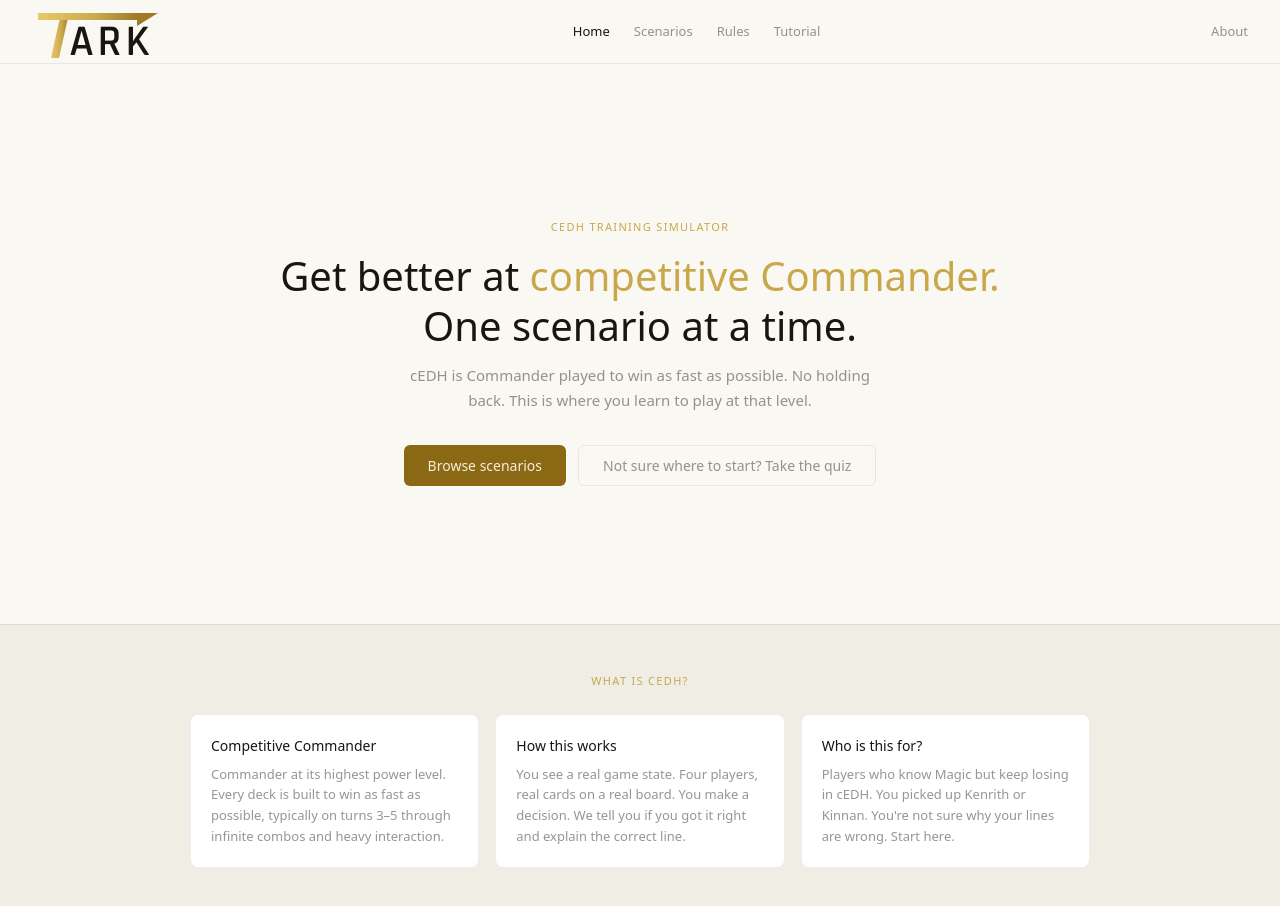
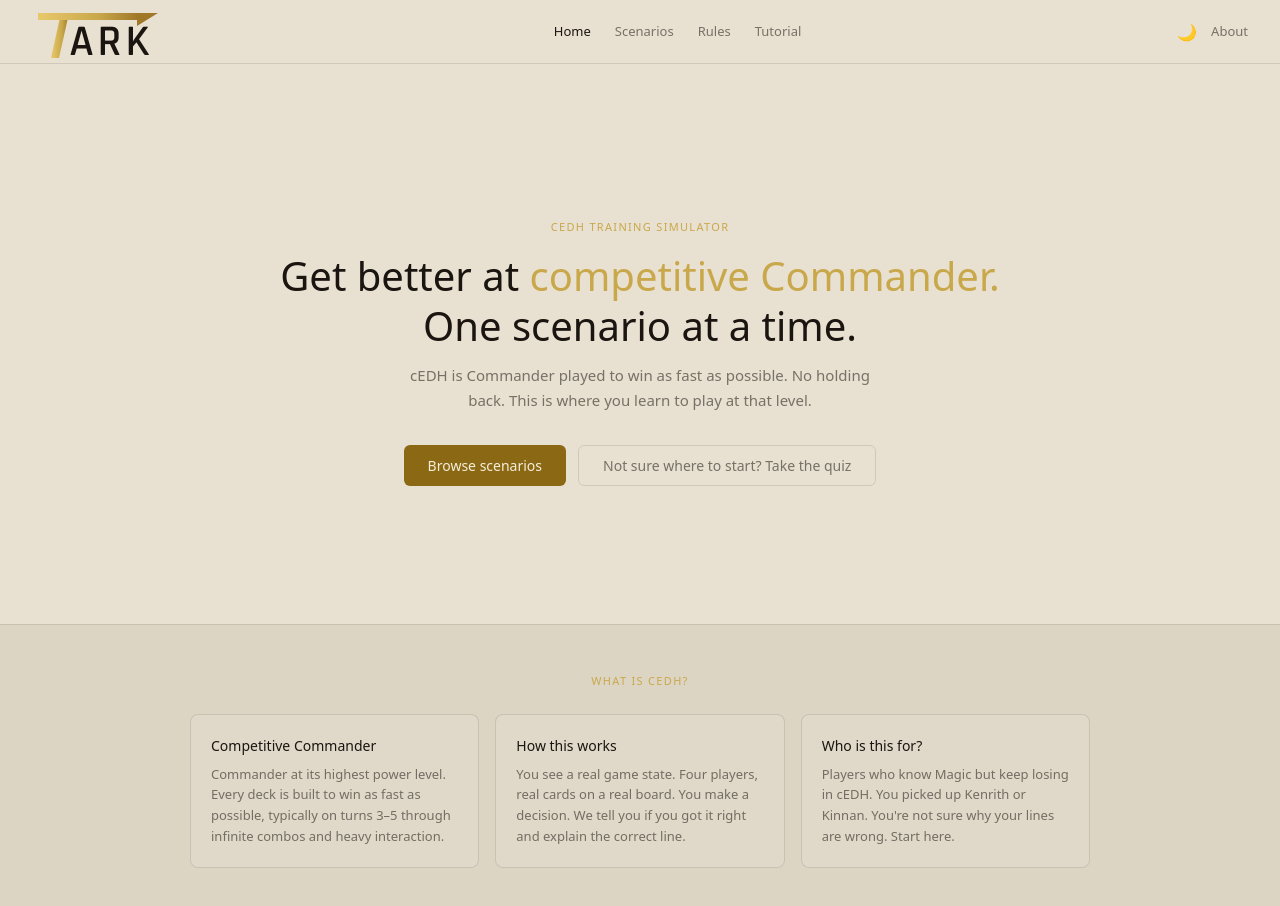
Before and after one commit to TrimStream/SpellTable, a React (Vite) app in the folder frontend/: page / in a window 1280 px wide. Shown: the top 906 px of the page. Built offline with nearby package versions, Linux system fonts and the light colour scheme.

Commit message:
Add theme context and toggle functionality with corresponding styles

```diff
--- a/frontend/src/App.tsx
+++ b/frontend/src/App.tsx
@@ -6,6 +6,7 @@ import { BoardPage } from './pages/BoardPage/BoardPage';
 import { About } from './pages/About/About';
 import { Rules } from './pages/Rules/Rules';
 import { Tutorial } from './pages/Tutorial/Tutorial';
+import { ThemeProvider } from './context/ThemeContext';
 
 const router = createBrowserRouter([
   {
@@ -29,5 +30,9 @@ const router = createBrowserRouter([
 ]);
 
 export default function App() {
-  return <RouterProvider router={router} />;
+  return (
+      <ThemeProvider>
+        <RouterProvider router={router} />
+      </ThemeProvider>
+  );
 }
--- /dev/null
+++ b/frontend/src/context/ThemeContext.tsx
@@ -0,0 +1,40 @@
+import { createContext, useContext, useEffect, useState } from 'react';
+
+type Theme = 'dark' | 'light';
+
+interface ThemeContextType {
+    theme: Theme;
+    toggle: () => void;
+}
+
+export const ThemeContext = createContext<ThemeContextType>({
+    theme: 'dark',
+    toggle: () => {},
+});
+
+export function ThemeProvider({ children }: { children: React.ReactNode }) {
+    const [theme, setTheme] = useState<Theme>(() => {
+        const saved = localStorage.getItem('tark_theme') as Theme | null;
+        if (saved) return saved;
+        return window.matchMedia('(prefers-color-scheme: dark)').matches ? 'dark' : 'light';
+    });
+
+    useEffect(() => {
+        document.documentElement.setAttribute('data-theme', theme);
+        localStorage.setItem('tark_theme', theme);
+    }, [theme]);
+
+    function toggle() {
+        setTheme(prev => prev === 'dark' ? 'light' : 'dark');
+    }
+
+    return (
+        <ThemeContext.Provider value={{ theme, toggle }}>
+            {children}
+        </ThemeContext.Provider>
+    );
+}
+
+export function useTheme() {
+    return useContext(ThemeContext);
+}
--- a/frontend/src/index.css
+++ b/frontend/src/index.css
@@ -32,19 +32,17 @@
   --font-mono: ui-monospace, Consolas, monospace;
 }
 
-@media (prefers-color-scheme: light) {
-  :root {
-    --bg: #faf8f3;
-    --bg-secondary: #f0ede4;
-    --bg-card: #ffffff;
+[data-theme='light'] {
+  --bg: #e8e0d0;
+  --bg-secondary: #ddd5c4;
+  --bg-card: #e0d8c8;
 
-    --text: #1a1510;
-    --text-muted: rgba(26, 21, 16, 0.45);
-    --text-disabled: rgba(26, 21, 16, 0.2);
+  --text: #1a1510;
+  --text-muted: rgba(26, 21, 16, 0.55);
+  --text-disabled: rgba(26, 21, 16, 0.3);
 
-    --border: rgba(0, 0, 0, 0.07);
-    --border-subtle: rgba(0, 0, 0, 0.04);
-  }
+  --border: rgba(0, 0, 0, 0.1);
+  --border-subtle: rgba(0, 0, 0, 0.06);
 }
 
 
@@ -57,6 +55,9 @@
 html, body, #root {
   height: 100%;
   width: 100%;
+  html {
+    scroll-behavior: smooth;
+  }
 }
 
 body {
--- a/frontend/src/layouts/Layout/Layout.module.css
+++ b/frontend/src/layouts/Layout/Layout.module.css
@@ -74,6 +74,17 @@
     text-decoration: none;
 }
 
+.themeToggle {
+    background: none;
+    border: none;
+    cursor: pointer;
+    font-size: 16px;
+    padding: 4px;
+    display: flex;
+    align-items: center;
+    justify-content: center;
+}
+
 .main {
     flex: 1;
 }
--- a/frontend/src/layouts/Layout/Layout.tsx
+++ b/frontend/src/layouts/Layout/Layout.tsx
@@ -1,8 +1,10 @@
 import { NavLink, Outlet, useNavigate } from 'react-router-dom';
 import styles from './Layout.module.css';
 import { TarkLogo } from '../../components/TarkLogo/TarkLogo';
+import { useTheme } from '../../context/ThemeContext';
 
 export function Layout() {
+    const { theme, toggle } = useTheme();
     const navigate = useNavigate();
 
     return (
@@ -51,7 +53,10 @@ export function Layout() {
                 </div>
 
                 <div className={styles.navRight}>
-                    {/* TODO V7: Uncomment login button when auth is implemented */}
+                    <button className={styles.themeToggle} onClick={toggle} aria-label="Toggle theme">
+                        {theme === 'dark' ? '☀️' : '🌙'}
+                    </button>
+                    {/* TODO V4: Uncomment login button when auth is implemented */}
                     {/* <button className={styles.btnLogin}>Log in</button> */}
                     <NavLink
                         to="/about"
```
